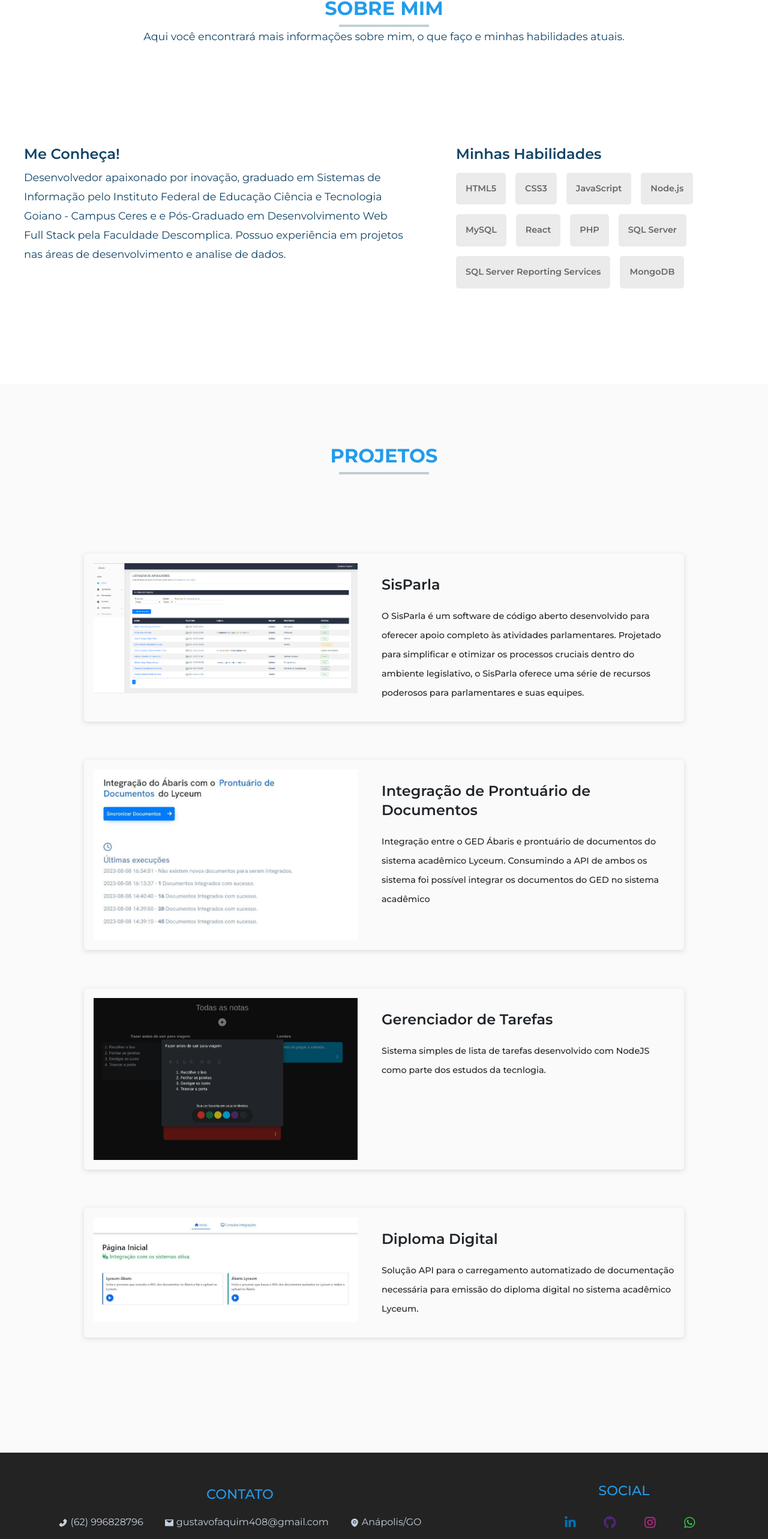
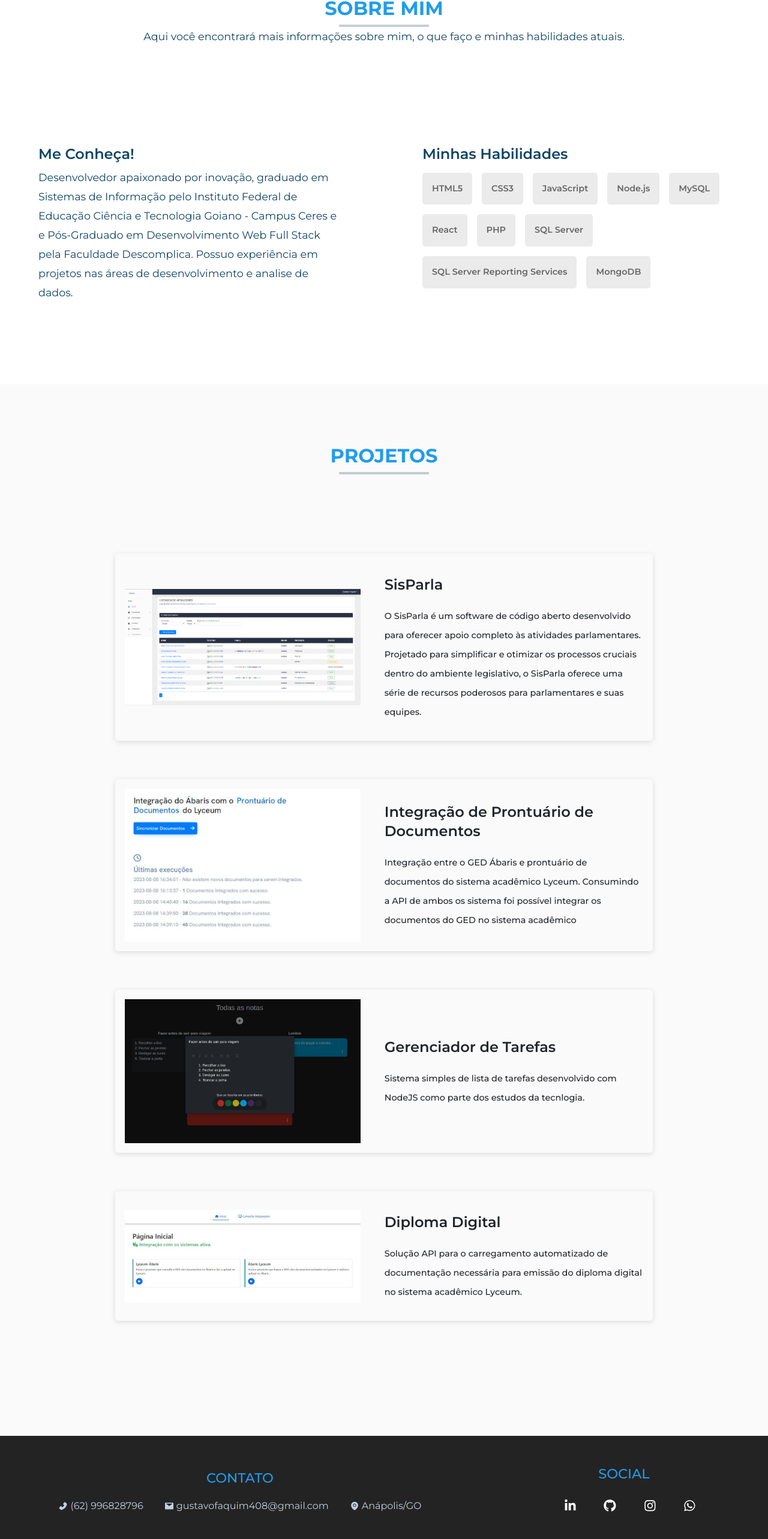
Before and after one commit to gustavofaquim/portfolio, a React (Vite) app: page / in a window 1280 px wide. Shown: the part 819-3385 px from the top of the page at 60% size. Built offline with nearby package versions, Linux system fonts and the light colour scheme.

Commit message:
style: corrigindo em telas menores

```diff
--- a/src/styles/components/aboutContainer.sass
+++ b/src/styles/components/aboutContainer.sass
@@ -82,9 +82,6 @@
     #information
         padding: 0 !important
 
-        .info-card
-            width: 100%
-
 
     .project-card
         width: auto
--- a/src/styles/components/findMe.sass
+++ b/src/styles/components/findMe.sass
@@ -31,6 +31,11 @@
         #information
             display: inline-flex
             width: 100%
+            align-items: center
+            justify-content: center
+
+            @media (max-width: 679px)
+                display: inline
 
 
             .info-card
--- a/src/styles/components/projectsContainer.sass
+++ b/src/styles/components/projectsContainer.sass
@@ -44,12 +44,24 @@
             display: inline-flex
             margin: auto
             height: auto
-            max-width: 1000px
+            width: 70%
+            max-width: 900px
             padding: 1rem
             margin-bottom: 2rem
             box-shadow: rgba(99, 99, 99, 0.2) 0px 2px 8px 0px
             margin-top: 2rem
             text-align: center
+            align-items: center
+            justify-content: center
+
+            @media (max-width: 950px)
+                display: inline
+                width: 70%
+
+            @media (max-width: 440px)
+                display: inline
+                width: 85%
+
 
 
             .type-card
@@ -64,6 +76,9 @@
                 align-items: center
                 text-align: left
 
+                @media (max-width: 950px)
+                    width: 100%
+
             .desc-card
                 font-size: 0.9em
                 text-align: left
@@ -72,6 +87,12 @@
 
             .project-icon
                 width: 50%
+                @media (max-width: 950px)
+                    width: 75%
+                    margin: auto
+                @media (max-width: 500px)
+                    width: 100%
+
                 svg
                     font-size: 2.5em
 
--- a/src/styles/components/socialnetworks.sass
+++ b/src/styles/components/socialnetworks.sass
@@ -12,23 +12,12 @@
         padding: .8rem
         margin-left: 20px
         border-radius: variables.$card-border-radius
-        color: #333
+        color: #fff
         font-size: 1.3rem
         @include mixins.center
 
 
-    #linkedin
-        color: #0072b1
 
-
-    #github
-        color: #502779
-
-    #instagram
-            color: #bc2a8D
-
-    #whatsapp
-            color: #3DC44F
 
     #linkedin:hover
         background-color: #0072b1
--- a/src/styles/components/technologiesContainer.sass
+++ b/src/styles/components/technologiesContainer.sass
@@ -35,16 +35,22 @@
         display: inline
         margin: auto
         margin-top: 150px
-        width: 40rem
+        width: 40%
         color: variables.$text-color-secondary
+
+        @media (max-width: 950px)
+            width: 80%
 
 
     .technologies
-        width: 30rem
+        width: 40%
         margin: auto
         margin-top: 150px
         margin-bottom: 10rem
         color: variables.$text-color-secondary
+
+        @media (max-width: 950px)
+            width: 80%
 
     .technologies-grid-desc-title
         width: 80%
```
